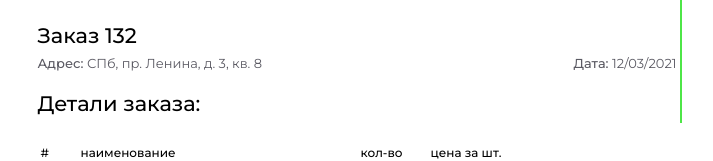
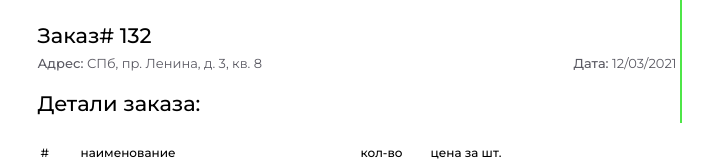
Before and after one commit to DmitriyFilimonov/shop, a React (Create React App) app: page / in a window 1280 px wide. Shown: the top 161 px of the page, without its empty margins (288-1001 px from the left). Built offline with nearby package versions, Linux system fonts and the light colour scheme.

Commit message:
sharp char

```diff
--- a/src/components/checkout/Checkout.tsx
+++ b/src/components/checkout/Checkout.tsx
@@ -86,7 +86,7 @@ function Checkout() {
     return (
         <div className="table">
             <div className="table-header">
-                <label>Заказ {order.orderNumber}</label>
+                <label>Заказ# {order.orderNumber}</label>
                 <div className="order-general-info">
                     <span><b>Адрес:</b> {order.address}</span>
                     <span><b>Дата:</b> {order.deliveryDate}</span>
```
